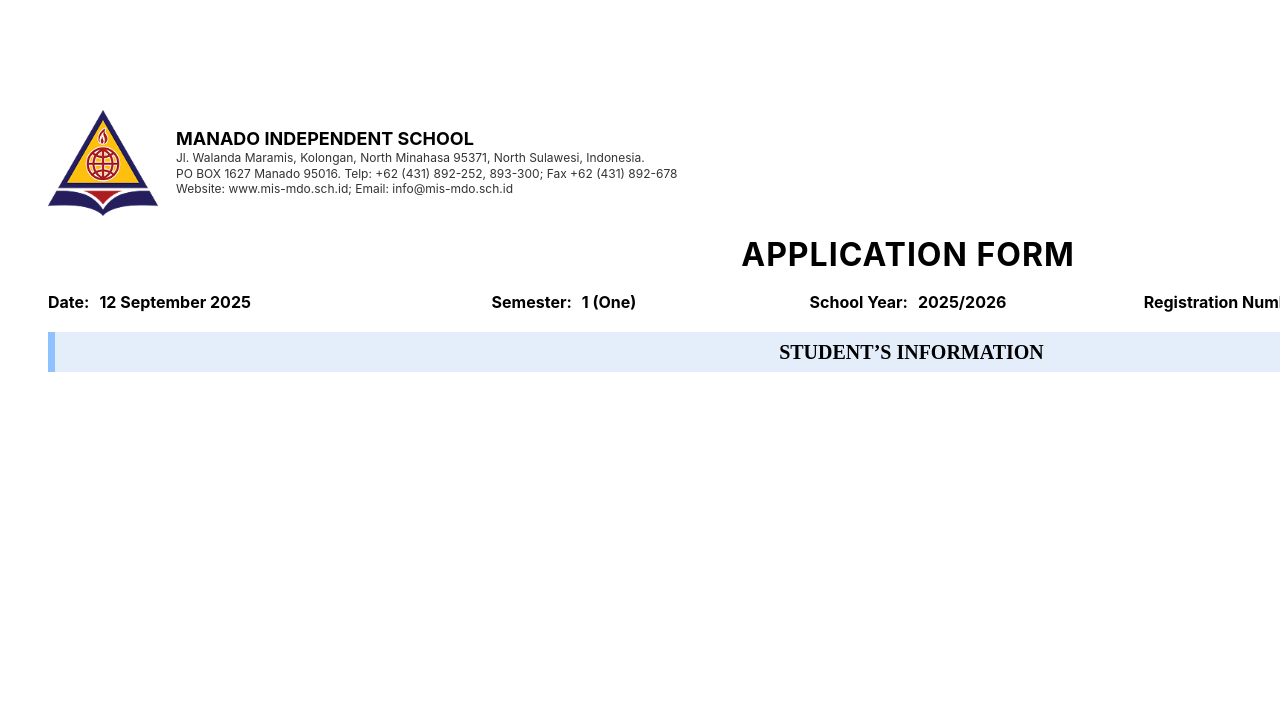
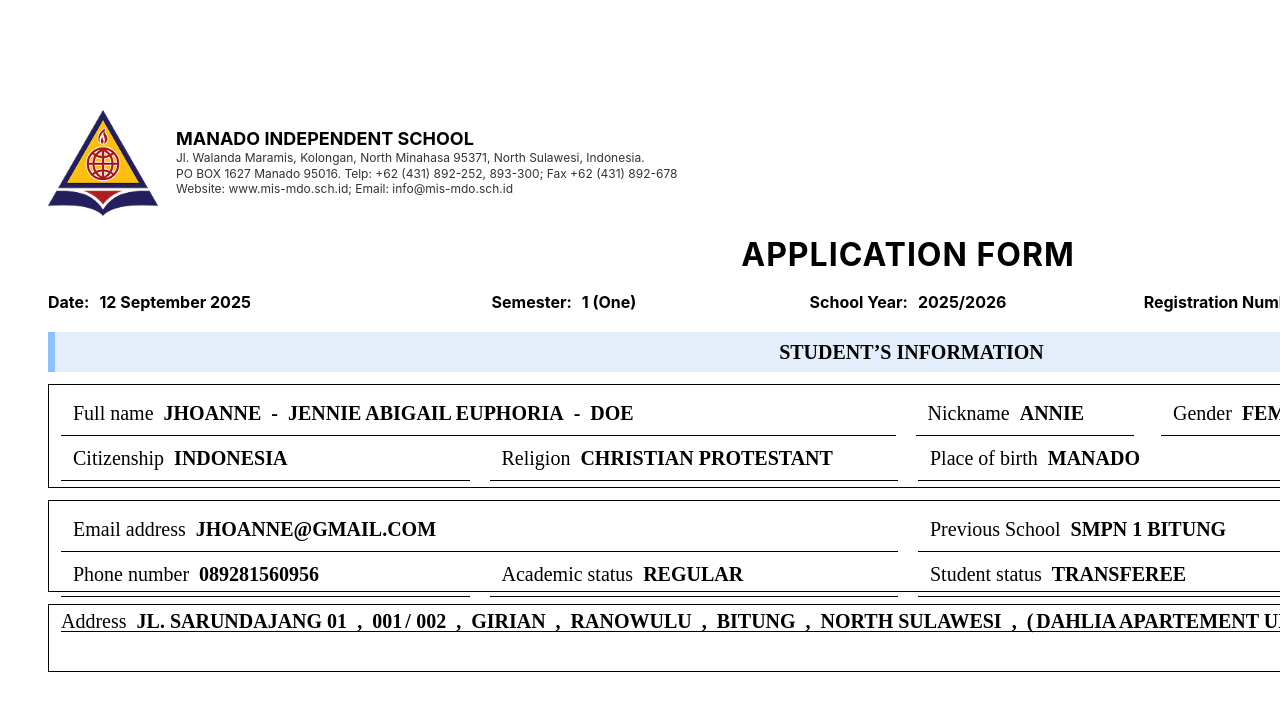
Before and after one commit to MarvelmatthewSompotan/mispro, a React (Create React App) app: page /print in a window 1280 px wide. Shown: the top 710 px of the page. Built offline with nearby package versions, Linux system fonts and the light colour scheme.

Commit message:
Adding Print Preview/Student's Information

```diff
--- /dev/null
+++ b/src/components/Print_Content/StudentsInformation_Content/StudentsInformation_Content.js
@@ -0,0 +1,117 @@
+import React from 'react';
+import styles from './StudentsInformation_Content.module.css';
+
+function StudentsInformation_Content() {
+  return (
+    <div className={styles.content}>
+      <div className={styles.sec1}>
+        <div className={styles.top}>
+          <div className={styles.left}>
+            <div className={styles.fullName}>
+              <div className={styles.jhoanne}>{`Full name `}</div>
+              <b className={styles.jhoanne}>JHOANNE</b>
+              <b className={styles.jhoanne}>-</b>
+              <b className={styles.jhoanne}>JENNIE ABIGAIL EUPHORIA</b>
+              <b className={styles.jhoanne}>-</b>
+              <b className={styles.jhoanne}>DOE</b>
+            </div>
+          </div>
+          <div className={styles.right}>
+            <div className={styles.nickname}>
+              <div className={styles.jhoanne}>Nickname</div>
+              <b className={styles.annie}>ANNIE</b>
+            </div>
+            <div className={styles.gender}>
+              <div className={styles.jhoanne}>Gender</div>
+              <b className={styles.jhoanne}>FEMALE</b>
+            </div>
+            <div className={styles.age}>
+              <div className={styles.jhoanne}>Age</div>
+              <b className={styles.b2}>16</b>
+            </div>
+            <div className={styles.rankInFamily}>
+              <div className={styles.jhoanne}>Rank in the family</div>
+              <b className={styles.b2}>1</b>
+            </div>
+          </div>
+        </div>
+        <div className={styles.top}>
+          <div className={styles.citizenship}>
+            <div className={styles.jhoanne}>Citizenship</div>
+            <b className={styles.annie}>INDONESIA</b>
+          </div>
+          <div className={styles.citizenship}>
+            <div className={styles.jhoanne}>Religion</div>
+            <b className={styles.annie}>CHRISTIAN PROTESTANT</b>
+          </div>
+          <div className={styles.citizenship}>
+            <div className={styles.jhoanne}>Place of birth</div>
+            <b className={styles.annie}>MANADO</b>
+          </div>
+          <div className={styles.dob}>
+            <div className={styles.jhoanne}>Date of birth</div>
+            <b className={styles.annie}>12 MARCH 2012</b>
+          </div>
+        </div>
+      </div>
+      <div className={styles.sec2}>
+        <div className={styles.top1}>
+          <div className={styles.fullName}>
+            <div className={styles.jhoanne}>Email address</div>
+            <b className={styles.annie}>JHOANNE@GMAIL.COM</b>
+          </div>
+          <div className={styles.fullName}>
+            <div className={styles.jhoanne}>Previous School</div>
+            <b className={styles.annie}>SMPN 1 BITUNG</b>
+          </div>
+        </div>
+        <div className={styles.top1}>
+          <div className={styles.fullName}>
+            <div className={styles.jhoanne}>Phone number</div>
+            <b className={styles.annie}>089281560956</b>
+          </div>
+          <div className={styles.fullName}>
+            <div className={styles.jhoanne}>Academic status</div>
+            <b className={styles.annie}>REGULAR</b>
+          </div>
+          <div className={styles.fullName}>
+            <div className={styles.jhoanne}>Student status</div>
+            <b className={styles.annie}>TRANSFEREE</b>
+          </div>
+          <div className={styles.fullName}>
+            <div className={styles.jhoanne}>Student ID</div>
+            <b className={styles.annie}>S25420001</b>
+          </div>
+        </div>
+      </div>
+      <div className={styles.sec3}>
+        <div className={styles.address}>
+          <div className={styles.jhoanne}>Address</div>
+          <b className={styles.jhoanne}>JL. SARUNDAJANG 01</b>
+          <b className={styles.jhoanne}>,</b>
+          <div className={styles.parent}>
+            <b className={styles.jhoanne}>001</b>
+            <b className={styles.b7}>/</b>
+            <b className={styles.jhoanne}>002</b>
+          </div>
+          <b className={styles.jhoanne}>,</b>
+          <b className={styles.jhoanne}>GIRIAN</b>
+          <b className={styles.jhoanne}>,</b>
+          <b className={styles.jhoanne}>RANOWULU</b>
+          <b className={styles.jhoanne}>,</b>
+          <b className={styles.jhoanne}>BITUNG</b>
+          <b className={styles.jhoanne}>,</b>
+          <b className={styles.jhoanne}>NORTH SULAWESI</b>
+          <b className={styles.jhoanne}>,</b>
+          <div className={styles.parent}>
+            <b className={styles.jhoanne}>(</b>
+            <b className={styles.jhoanne}>DAHLIA APARTEMENT UNIT 5023</b>
+            <b className={styles.jhoanne}>)</b>
+          </div>
+        </div>
+      </div>
+    </div>
+  );
+}
+
+export default StudentsInformation_Content;
--- /dev/null
+++ b/src/components/Print_Content/StudentsInformation_Content/StudentsInformation_Content.module.css
@@ -0,0 +1,205 @@
+.content {
+  width: 100%;
+  position: relative;
+  height: 288px;
+  display: flex;
+  flex-direction: column;
+  align-items: flex-start;
+  justify-content: flex-start;
+  gap: 12px;
+  text-align: left;
+  font-size: 20px;
+  color: #000;
+  font-family: Poppins;
+}
+.jhoanne {
+  position: relative;
+  line-height: 100%;
+}
+.fullName {
+  align-self: stretch;
+  flex: 1;
+  border-bottom: 1px solid #000;
+  display: flex;
+  flex-direction: row;
+  align-items: flex-start;
+  justify-content: flex-start;
+  padding: 12px;
+  gap: 10px;
+}
+.left {
+  align-self: stretch;
+  width: 834.5px;
+  display: flex;
+  flex-direction: row;
+  align-items: flex-start;
+  justify-content: flex-start;
+}
+.annie {
+  flex: 1;
+  position: relative;
+  line-height: 100%;
+}
+.nickname {
+  flex: 1;
+  border-bottom: 1px solid #000;
+  box-sizing: border-box;
+  display: flex;
+  flex-direction: row;
+  align-items: flex-start;
+  justify-content: flex-start;
+  padding: 12px;
+  gap: 10px;
+  max-width: 220px;
+}
+.gender {
+  flex: 1;
+  border-bottom: 1px solid #000;
+  box-sizing: border-box;
+  display: flex;
+  flex-direction: row;
+  align-items: flex-start;
+  justify-content: flex-start;
+  padding: 12px;
+  gap: 10px;
+  max-width: 226px;
+}
+.b2 {
+  width: 30px;
+  position: relative;
+  line-height: 100%;
+  display: flex;
+  align-items: center;
+  flex-shrink: 0;
+  max-width: 30px;
+}
+.age {
+  flex: 1;
+  border-bottom: 1px solid #000;
+  box-sizing: border-box;
+  display: flex;
+  flex-direction: row;
+  align-items: flex-start;
+  justify-content: flex-start;
+  padding: 12px;
+  gap: 10px;
+  max-width: 108px;
+}
+.rankInFamily {
+  border-bottom: 1px solid #000;
+  box-sizing: border-box;
+  display: flex;
+  flex-direction: row;
+  align-items: flex-start;
+  justify-content: flex-start;
+  padding: 12px;
+  gap: 10px;
+  max-width: 240px;
+}
+.right {
+  align-self: stretch;
+  flex: 1;
+  display: flex;
+  flex-direction: row;
+  align-items: center;
+  justify-content: flex-start;
+  gap: 27px;
+}
+.top {
+  align-self: stretch;
+  display: flex;
+  flex-direction: row;
+  align-items: flex-start;
+  justify-content: center;
+  gap: 20px;
+}
+.citizenship {
+  flex: 1;
+  border-bottom: 1px solid #000;
+  display: flex;
+  flex-direction: row;
+  align-items: flex-start;
+  justify-content: flex-start;
+  padding: 12px;
+  gap: 10px;
+}
+.dob {
+  flex: 1;
+  border-bottom: 1px solid #000;
+  display: flex;
+  flex-direction: row;
+  align-items: center;
+  justify-content: flex-start;
+  padding: 12px;
+  gap: 10px;
+}
+.sec1 {
+  align-self: stretch;
+  border: 1px solid #000;
+  display: flex;
+  flex-direction: column;
+  align-items: flex-start;
+  justify-content: center;
+  padding: 6px 12px;
+}
+.top1 {
+  align-self: stretch;
+  flex: 1;
+  display: flex;
+  flex-direction: row;
+  align-items: flex-start;
+  justify-content: center;
+  gap: 20px;
+}
+.sec2 {
+  align-self: stretch;
+  border: 1px solid #000;
+  box-sizing: border-box;
+  height: 92px;
+  display: flex;
+  flex-direction: column;
+  align-items: flex-start;
+  justify-content: flex-start;
+  padding: 6px 12px;
+}
+.b7 {
+  align-self: stretch;
+  width: 8px;
+  position: relative;
+  line-height: 100%;
+  display: flex;
+  align-items: center;
+  flex-shrink: 0;
+}
+.parent {
+  display: flex;
+  flex-direction: row;
+  align-items: center;
+  justify-content: flex-start;
+  gap: 3px;
+}
+.address {
+  flex: 1;
+  border-bottom: 1px solid #000;
+  box-sizing: border-box;
+  height: 21px;
+  display: flex;
+  flex-direction: row;
+  align-items: flex-start;
+  justify-content: flex-start;
+  flex-wrap: wrap;
+  align-content: flex-start;
+  gap: 10px;
+}
+.sec3 {
+  align-self: stretch;
+  flex: 1;
+  border: 1px solid #000;
+  display: flex;
+  flex-direction: row;
+  align-items: flex-start;
+  justify-content: flex-start;
+  flex-wrap: wrap;
+  align-content: flex-start;
+  padding: 6px 12px;
+}
--- a/src/components/pages/Print.js
+++ b/src/components/pages/Print.js
@@ -1,6 +1,7 @@
 import React from 'react';
 import styles from './Print.module.css';
 import kop from '../../assets/LogoMIS_Print.png';
+import StudentsInformation_Content from '../Print_Content/StudentsInformation_Content/StudentsInformation_Content';
 
 function Print() {
   return (
@@ -46,7 +47,7 @@ function Print() {
           <div className={styles.header1}>
             <b className={styles.applicationForm}>STUDENT’S INFORMATION</b>
           </div>
-          {/* <StudentInformationSection /> */}
+          <StudentsInformation_Content />
         </div>
       </div>
     </div>
```
